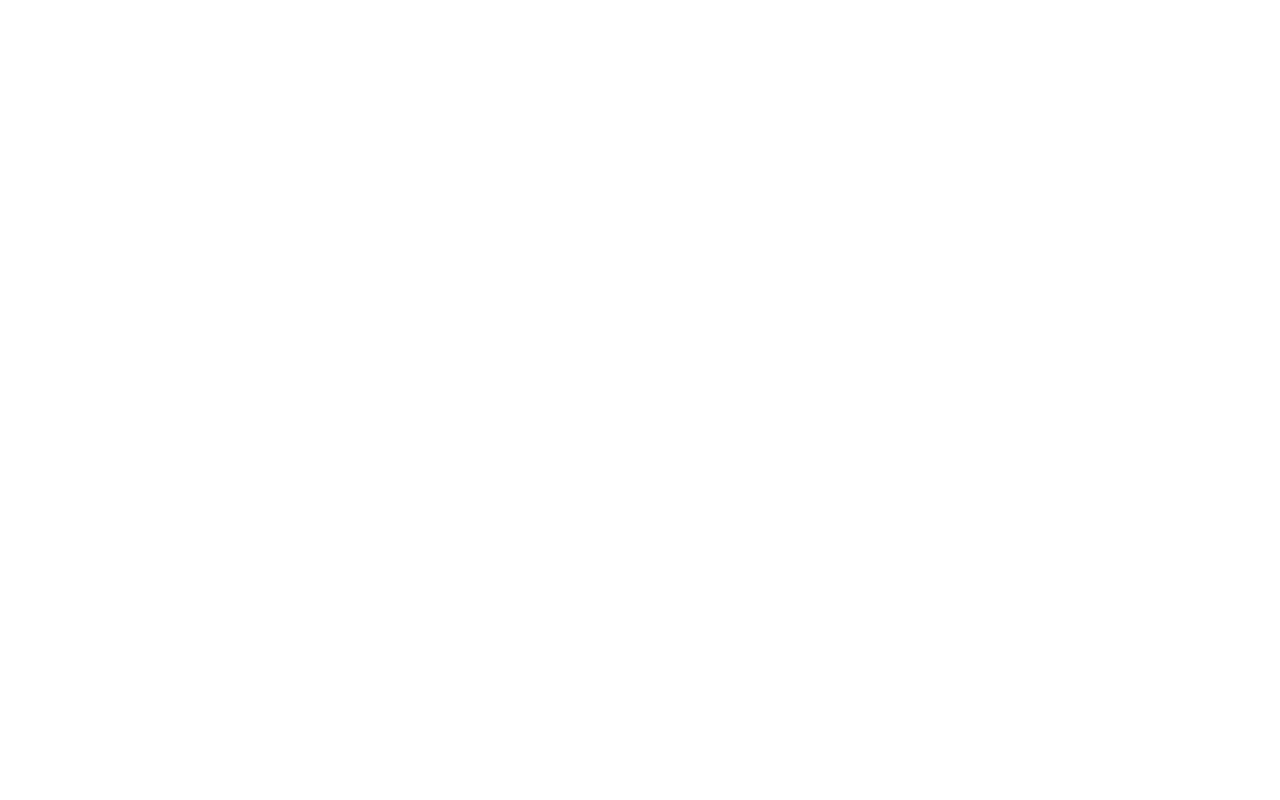
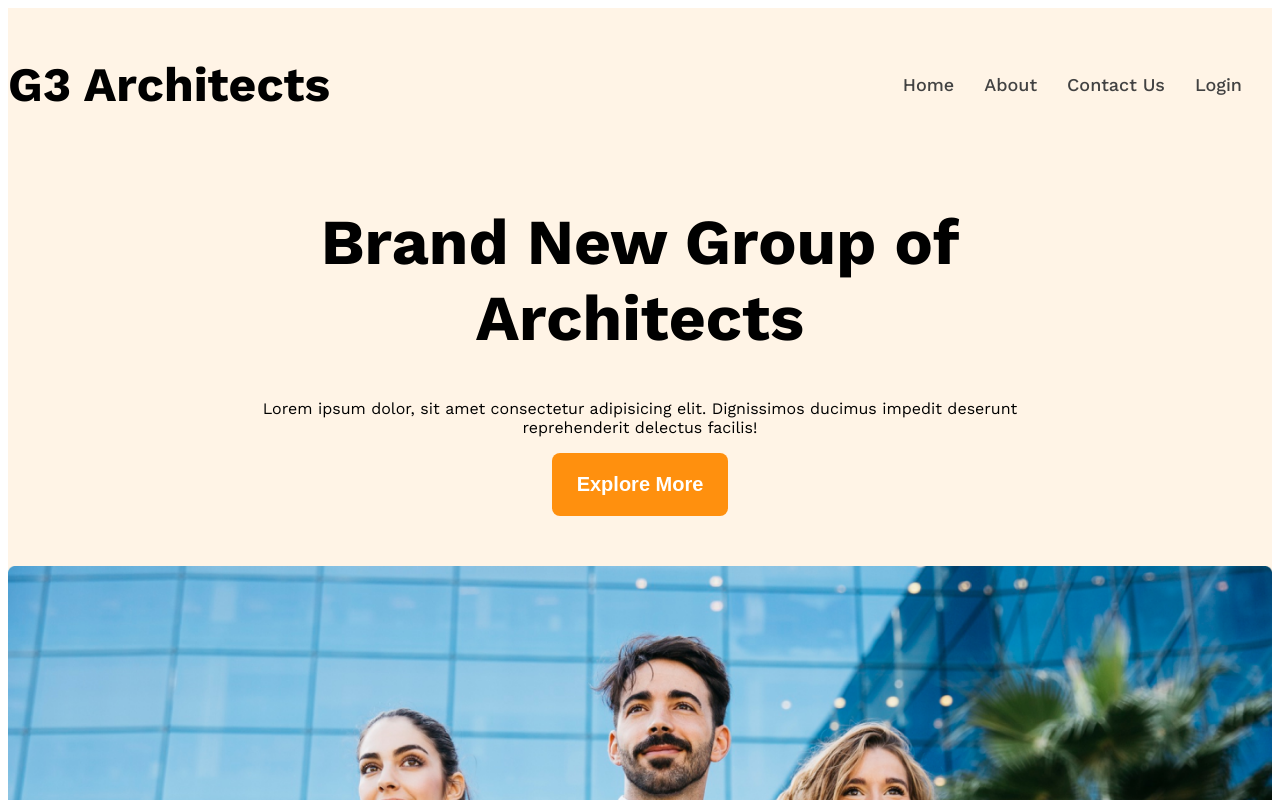
Before and after one commit to imamulkadir/GR_Architects, a plain HTML site: page index.html in a window 1280 px wide. Shown: the top 800 px of the page. Drawn offline with nearby package versions, Linux system fonts and the light colour scheme.

Commit message:
updaed header and some portion of main

```diff
--- a/index.html
+++ b/index.html
@@ -7,8 +7,47 @@
     <link rel="stylesheet" href="./styles/styles.css" />
   </head>
   <body>
-    <header></header>
-    <main></main>
+    <header class="bg-light">
+      <!-- Navbar -->
+      <nav class="navbar display-flex">
+        <h3 class="brand">G3 Architects</h3>
+        <ul class="nav-links display-flex">
+          <li class="nav-item">
+            <a href="" class="nav-link text-gray">Home</a>
+          </li>
+          <li class="nav-item">
+            <a href="" class="nav-link text-gray">About</a>
+          </li>
+          <li class="nav-item">
+            <a href="" class="nav-link text-gray">Contact Us</a>
+          </li>
+          <li class="nav-item">
+            <a href="" class="nav-link text-gray">Login</a>
+          </li>
+        </ul>
+      </nav>
+
+      <!-- Banner -->
+      <div class="banner">
+        <div class="banner-content">
+          <h1 class="banner-title">Brand New Group of Architects</h1>
+          <p class="banner-descripion">
+            Lorem ipsum dolor, sit amet consectetur adipisicing elit.
+            Dignissimos ducimus impedit deserunt reprehenderit delectus facilis!
+          </p>
+          <button class="btn-primary">Explore More</button>
+        </div>
+        <img src="./images/banner.png" alt="" class="banner-image" />
+      </div>
+    </header>
+    <main>
+      <section class="teams">
+        <div class="team-inage-container"></div>
+        <div class="our-features">
+          <h3 class="feature-title">Quick list of Our Features</h3>
+        </div>
+      </section>
+    </main>
     <footer></footer>
   </body>
 </html>
--- a/styles/styles.css
+++ b/styles/styles.css
@@ -1,4 +1,110 @@
-html {
+@import url("https://fonts.googleapis.com/css2?family=Work+Sans:ital,wght@0,100..900;1,100..900&display=swap");
+
+.work-sans-font {
+  font-family: "Work Sans", sans-serif;
+  font-optical-sizing: auto;
+  font-weight: 400;
+  font-style: normal;
+}
+
+/* html {
   margin: 0;
   padding: 0;
+} */
+
+body {
+  font-family: "Work Sans", sans-serif;
 }
+
+/* Shared Styles */
+main {
+  max-width: 1440px;
+  margin: 0 auto;
+}
+.display-flex {
+  display: flex;
+}
+
+/* dark 02 */
+.text-gray {
+  color: #424242;
+}
+
+/* dark 03 */
+.text-light-gray {
+  color: #727272;
+}
+
+.bg-light {
+  background-color: rgba(255, 144, 14, 0.1);
+}
+
+.btn-primary {
+  background-color: #ff900e;
+  color: white;
+  padding: 20px 25px;
+  font-size: 1.25rem;
+  font-weight: 600;
+  border: none;
+  border-radius: 8px;
+  cursor: pointer;
+}
+
+/* Header Styles */
+
+/* Navbar Styles */
+.navbar,
+.banner {
+  max-width: 1440px;
+  margin: 0 auto;
+}
+
+.navbar {
+  justify-content: space-between;
+  align-items: center;
+}
+
+.brand {
+  font-weight: 700;
+  font-size: 3rem;
+}
+
+.nav-links {
+}
+
+.nav-item {
+  list-style: none;
+  margin-right: 30px;
+}
+
+.nav-link {
+  text-decoration: none;
+  font-size: 18px;
+  font-weight: 500;
+}
+
+/* Banner Styles */
+.banner-content {
+  max-width: 850px;
+  margin: 0 auto;
+  text-align: center;
+  margin-bottom: 50px;
+}
+
+.banner-title {
+  font-size: 4rem;
+  font-weight: 700;
+}
+
+.banner-image {
+  width: 100%;
+}
+
+/* Media Query */
+
+@media screen and (max-width: 576px) {
+  .navbar,
+  .nav-links {
+    flex-direction: column;
+  }
+}
```
